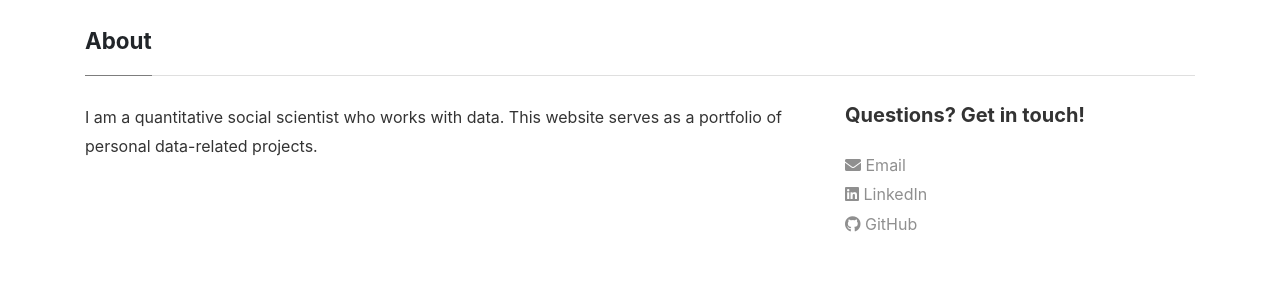
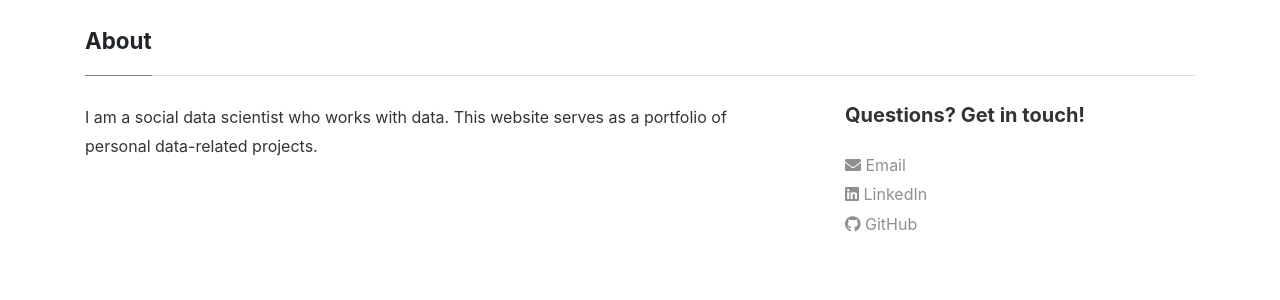
Before and after one commit to chodera/portfolio, a Jekyll site: the page built from _pages/about.md, in a window 1280 px wide. Shown: the part 187-487 px from the top of the page. Built offline with Jekyll 4.4.1, drawn with Linux system fonts in a browser that asks for light colours; nearby versions of some CDN libraries.

Commit message:
Update about

```diff
--- a/_pages/about.md
+++ b/_pages/about.md
@@ -7,7 +7,7 @@ permalink: /about
 <div class="row justify-content-between">
 <div class="col-md-8 pr-5">
 
-<p>I am a quantitative social scientist who works with data. This website serves as a portfolio of personal data-related projects. </p>
+<p>I am a social data scientist who works with data. This website serves as a portfolio of personal data-related projects. </p>
 
 </div>
 
```
Also changed, not shown: 3 other files.
